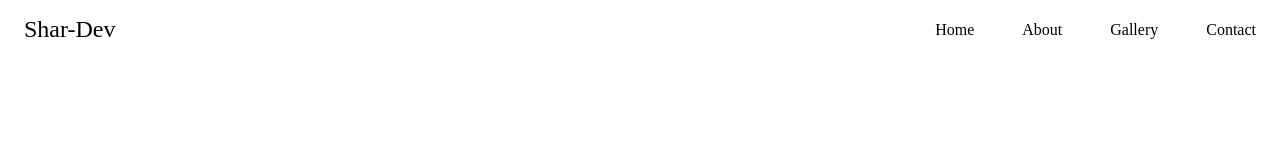
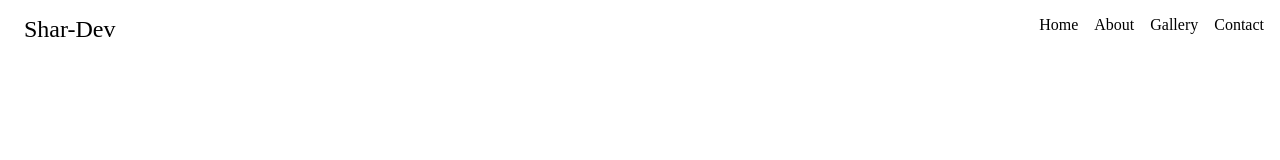
Before and after one commit to Sharm-Dev/Navigation-html-and-js, a plain HTML site: page index.html in a window 1280 px wide. Drawn offline with Linux system fonts and the light colour scheme.

Commit message:
media query added

```diff
--- a/style.css
+++ b/style.css
@@ -2,30 +2,15 @@
     margin: 0;
     padding: 0;
 }
-.navbar{
-    display: flex;
-    justify-content: space-between;
-    align-items: center;
-    padding: 1rem 1.5rem;
-}
+
 
 .logo{
     color: #000;
     text-decoration: none;
     font-size: 1.5rem;
-
+    padding: 1rem 1.5rem;
 }
 
-.nav-container{
-    display: flex;
-    justify-content: space-between;
-    align-items: center;
-}
-
-.nav-list {
-    list-style: none;
-    margin-left: 3rem;
-}
 
 .nav-item{
     text-decoration: none;
@@ -36,9 +21,7 @@
     color: blueviolet;
 }
 
-.hamburger{
-    display: none;
-}
+
 
 .line{
    display: block;
@@ -50,7 +33,7 @@
 
 }
 .active{
-    transform: translateX(-100vw);
+    transform: translateX(-300vw);
     animation: navMovement 0.5s linear;
     transition: all 2s linear;
     animation-fill-mode: forwards;
@@ -70,34 +53,52 @@
 
 }
 
-@media only screen and (max-width: 700px) {
+@media only screen and (min-width: 200px) {
     .hamburger {
             display: block;
             cursor: pointer;
+            margin-right: 1rem;
+        }
+    .navbar{
+        display: flex;
+        justify-content: space-between;
+        align-items: center;
+
         }
     .nav-container{
+        display: flex;
         position: fixed;
         top: 4rem;
         flex-direction: column;
-        width: 80vw;
+        width: 100vw;
+        height: 100vh;
         margin: auto;
         text-align: center;
         transform: 0.2s;
+    }
+    .nav-list {
+        list-style: none;
+        margin: 2rem 0;
+    }
+}
+
+
+@media only screen and (min-width: 800px){
+    .hamburger {
+        display: none;
+        padding: 1rem 1.5rem;
+        }
+    .nav-container {
+        display: flex;
+        flex-direction: row;
+        justify-content: right;
+        top: 0;
 
     }
-    /* .nav-container.active{
-        left: 0;
+    .nav-list{
+        margin: 1rem 0;
+        margin-right: 1rem;
     }
-    .nav-list{
-        margin: 2.5rem 0;
-    }
-    .hamburger.active .line:nth-child(2) {
-        opacity: 0;
-    }
-    .hamburger.active .line:nth-child(1){
-        transform: translateY(8px) rotate(45deg);
-    }
-    .hamburger.active .line:nth-child(3) {
-        transform: translateY(-8px) rotate(-45deg);
-    } */
+
+
 }
```
